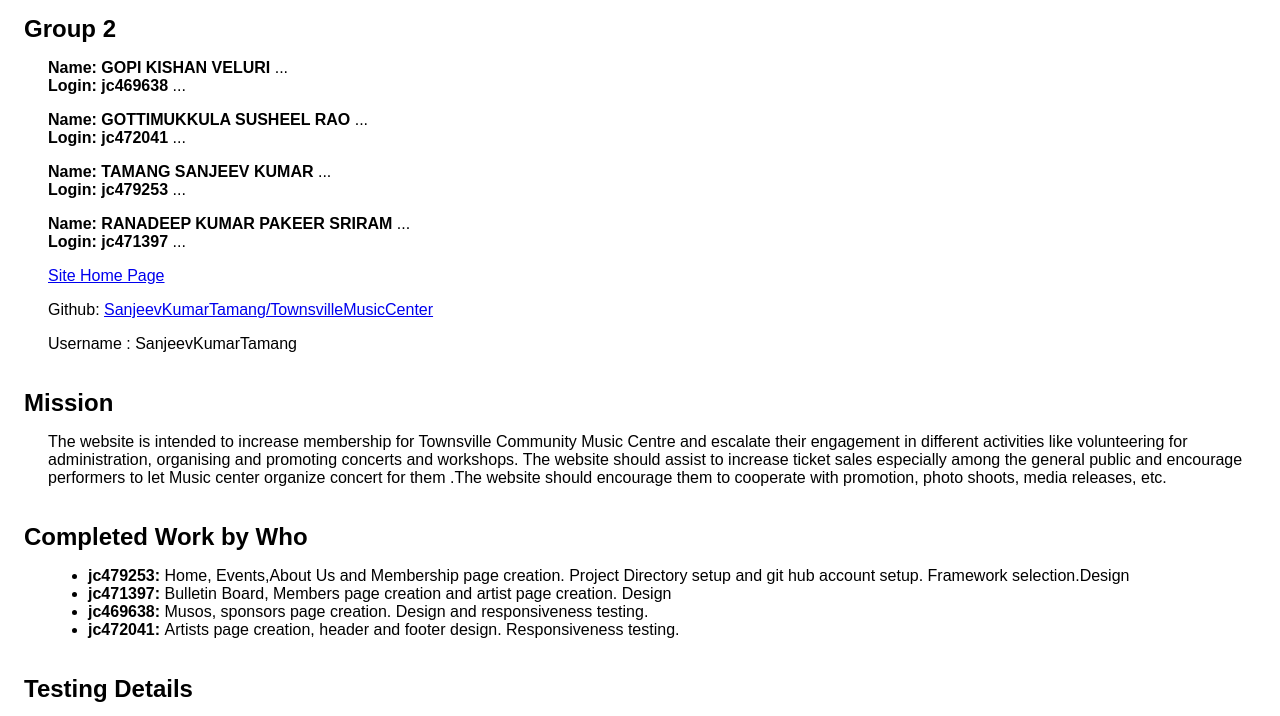
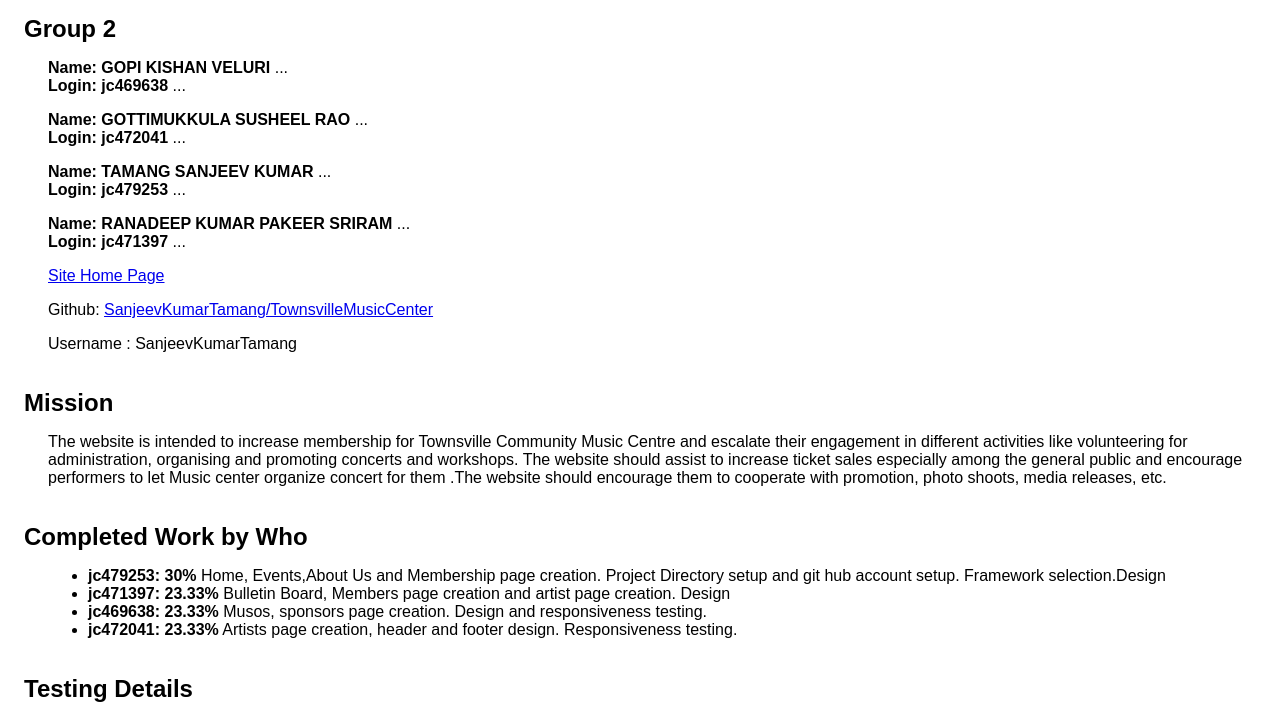
Before and after one commit to SanjeevKumarTamang/TownsvilleMusicCenter, a plain HTML site: page report.html in a window 1280 px wide. Shown: the part 79-795 px from the top of the page. Drawn offline with Linux system fonts and the light colour scheme.

Commit message:
report.html edited

```diff
--- a/report.html
+++ b/report.html
@@ -34,10 +34,10 @@
         .The website should encourage them to cooperate with promotion, photo shoots, media releases, etc.</p>
     <h2>Completed Work by Who</h2>
     <ul>
-        <li><strong>jc479253: </strong> Home, Events,About Us and Membership page creation. Project Directory setup and git  hub account setup. Framework selection.Design</li>
-        <li><strong>jc471397: </strong> Bulletin Board, Members page creation and artist page creation. Design</li>
-        <li><strong>jc469638: </strong> Musos, sponsors page creation. Design and responsiveness testing.</li>
-        <li><strong>jc472041: </strong> Artists page creation, header and footer design. Responsiveness testing.</li>
+        <li><strong>jc479253: 30% </strong> Home, Events,About Us and Membership page creation. Project Directory setup and git  hub account setup. Framework selection.Design</li>
+        <li><strong>jc471397: 23.33%</strong> Bulletin Board, Members page creation and artist page creation. Design</li>
+        <li><strong>jc469638: 23.33%</strong> Musos, sponsors page creation. Design and responsiveness testing.</li>
+        <li><strong>jc472041: 23.33%</strong> Artists page creation, header and footer design. Responsiveness testing.</li>
     </ul>
     <h2>Testing Details</h2>
     <p> This site is purely static site. We have tried to make the website as responsive and user friendly as possible.
@@ -72,4 +72,6 @@
     argued and tried to find better than that. This feel of competetion actually made us to do more research and find better solution
     </p>
 
+
+
 </body></html>
```
